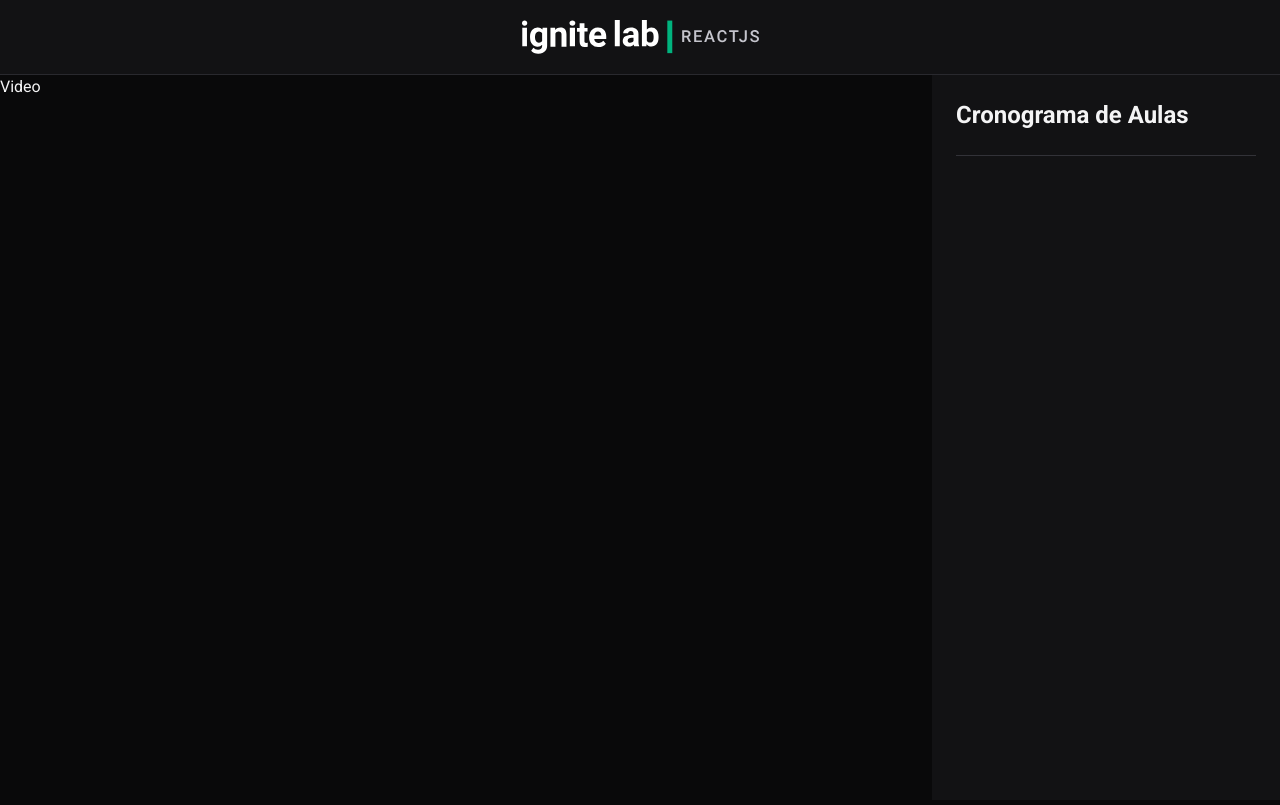
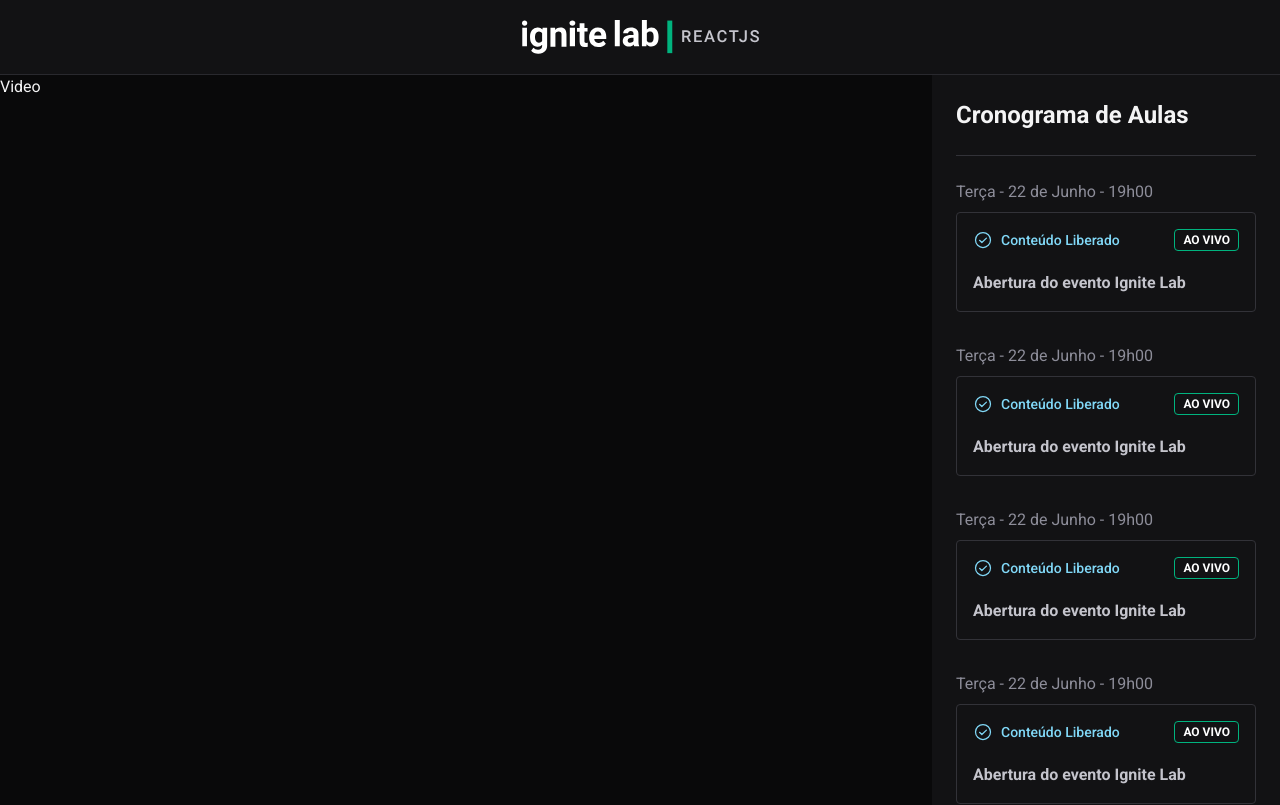
Before and after one commit to jeanramalho/plataforma-eventos, a React (Vite) app: page / in a window 1280 px wide. Shown: the top 805 px of the page. Built offline with nearby package versions, Linux system fonts and the light colour scheme.

Commit message:
Implementa conteúdo na barra lateral

```diff
--- a/package.json
+++ b/package.json
@@ -10,6 +10,7 @@
   "dependencies": {
     "@apollo/client": "^3.6.9",
     "graphql": "^16.5.0",
+    "phosphor-react": "^1.4.1",
     "react": "^18.2.0",
     "react-dom": "^18.0.0"
   },
--- a/src/components/Lesson.tsx
+++ b/src/components/Lesson.tsx
@@ -1,5 +1,27 @@
+import {CheckCircle} from 'phosphor-react'
+
 export function Lesson() {
     return (
-    <h1>Lesson</h1>
+        <a href="#">
+            <span className="text-gray-300">
+                Terça - 22 de Junho - 19h00
+            </span>
+
+            <div className="rounded border border-gray-500 p-4 mt-2">
+                <header className="flex items-center justify-between">
+                    <span className="text-sm text-blue-500 font-medium flex items-center gap-2">
+                        <CheckCircle size={20} />
+                        Conteúdo Liberado
+                    </span>
+                    <span className="text-xs rounded py-[2px] px-2 text-white border border-green-300 font-bold">
+                        AO VIVO
+                    </span>
+                </header>
+
+                <strong className="text-gray-200 mt-5 block">
+                    Abertura do evento Ignite Lab
+                </strong>
+            </div>
+        </a>
     )
 }
--- a/src/components/Sidebar.tsx
+++ b/src/components/Sidebar.tsx
@@ -1,9 +1,21 @@
+import { Lesson } from "../components/Lesson"
+
 export function Sidebar() {
     return (
     <aside className="w-[348px] bg-gray-700 p-6 border-L border-gray-600">
         <span className="font-bold text-2xl pb-6 mb-6 border-b border-gray-500 block">
             Cronograma de Aulas
         </span>
+
+        <div className="flex flex-col gap-8">
+            <Lesson />
+            <Lesson />
+            <Lesson />
+            <Lesson />
+            <Lesson />
+            <Lesson />
+        </div>
+
     </aside>
     )
 }
```
Also changed, not shown: 1 other file (tests, documents, lock files or other folders).
